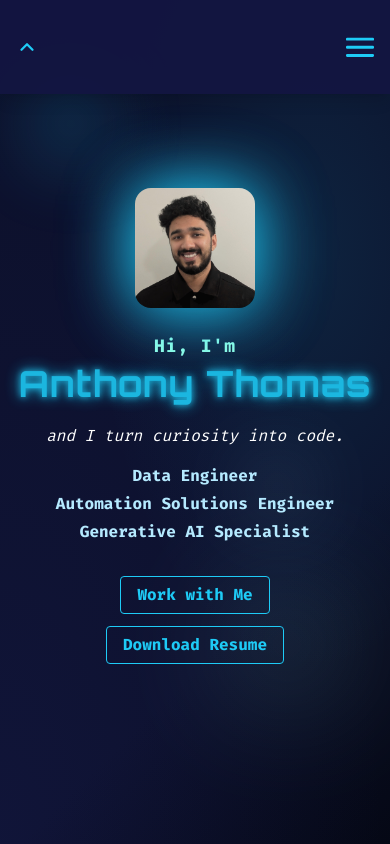
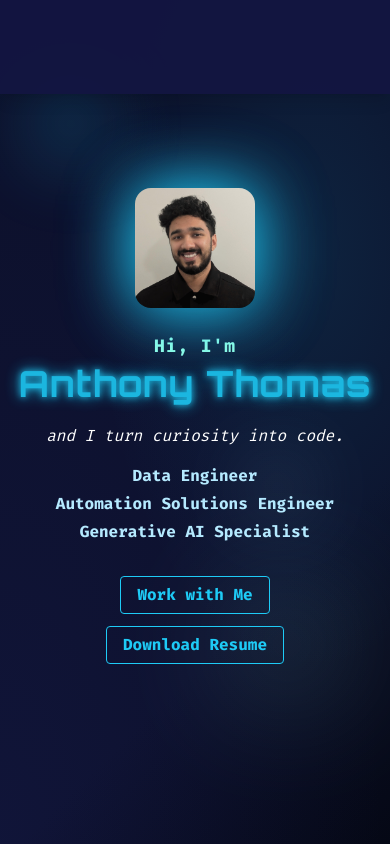
Before and after one commit to DaVincisGit/portfolio-site-2, a React (Vite) app: page / in a window 390 px wide. Shown: the top 844 px of the page. Built offline with nearby package versions, Linux system fonts and the light colour scheme; the HTML template or start-up script is replaced by a standard one.

Commit message:
feat(navbar): hide scroll-to-top arrow until user scrolls down

```diff
--- a/src/components/NavBar.tsx
+++ b/src/components/NavBar.tsx
@@ -1,23 +1,9 @@
-import React, { useState } from "react";
+import React, { useState, useEffect } from "react";
 
-// Small, sharp, pointy chevron up icon (SVG)
+// ChevronUpIcon as before
 const ChevronUpIcon = () => (
   <svg width="22" height="22" viewBox="0 0 24 24" fill="none">
     <path d="M6 15l6-6 6 6" stroke="#1ecbf6" strokeWidth="2.5" strokeLinecap="round" strokeLinejoin="round"/>
-  </svg>
-);
-
-// Hamburger and X icons (SVGs)
-const HamburgerIcon = () => (
-  <svg width="28" height="28" viewBox="0 0 24 24" fill="none">
-    <rect y="4" width="24" height="2.5" rx="1" fill="#1ecbf6"/>
-    <rect y="11" width="24" height="2.5" rx="1" fill="#1ecbf6"/>
-    <rect y="18" width="24" height="2.5" rx="1" fill="#1ecbf6"/>
-  </svg>
-);
-const XIcon = () => (
-  <svg width="28" height="28" viewBox="0 0 24 24" fill="none">
-    <path d="M6 6l12 12M6 18L18 6" stroke="#1ecbf6" strokeWidth="2.5" strokeLinecap="round"/>
   </svg>
 );
 
@@ -29,73 +15,36 @@ const sections = [
 ];
 
 const NavBar: React.FC = () => {
-  const [menuOpen, setMenuOpen] = useState(false);
+  const [showArrow, setShowArrow] = useState(false);
 
-  // Close menu on navigation (mobile)
-  const handleNavClick = () => setMenuOpen(false);
+  useEffect(() => {
+    const onScroll = () => {
+      // Show arrow if user scrolled down 50px or more
+      setShowArrow(window.scrollY > 50);
+    };
+    window.addEventListener("scroll", onScroll);
+    return () => window.removeEventListener("scroll", onScroll);
+  }, []);
+
+  // ...Hamburger menu code as before...
 
   return (
     <nav className="fixed top-0 left-0 w-full bg-[#131642] bg-opacity-95 z-50 py-3 shadow-lg">
       <div className="relative flex items-center justify-between max-w-6xl mx-auto px-4">
         {/* Scroll to Top Icon - Far Left */}
-        <div className="flex-shrink-0">
+        <div className="flex-shrink-0 transition-opacity duration-300"
+             style={{ opacity: showArrow ? 1 : 0, pointerEvents: showArrow ? "auto" : "none" }}>
           <a
             href="#header"
             className="hover:bg-[#1ecbf6]/10 rounded-full p-1 transition"
             title="Scroll to Top"
+            aria-label="Scroll to Top"
           >
             <ChevronUpIcon />
           </a>
         </div>
 
-        {/* Hamburger for mobile (hidden on md+) */}
-        <button
-          className="md:hidden ml-auto text-neonblue focus:outline-none z-50"
-          onClick={() => setMenuOpen(!menuOpen)}
-          aria-label={menuOpen ? "Close menu" : "Open menu"}
-        >
-          {menuOpen ? <XIcon /> : <HamburgerIcon />}
-        </button>
-
-        {/* Nav Links */}
-        <ul
-          className={`
-            hidden md:flex gap-8 mx-auto
-          `}
-        >
-          {sections.map(section => (
-            <li key={section.id}>
-              <a
-                href={`#${section.id}`}
-                className="text-neonblue font-orbitron text-lg px-2 hover:text-[#fff] transition"
-              >
-                {section.label}
-              </a>
-            </li>
-          ))}
-        </ul>
-
-        {/* Mobile Menu Overlay */}
-        <ul
-          className={`
-            flex flex-col items-center gap-8 bg-[#131642] bg-opacity-100 py-10 px-8 rounded-b-xl absolute top-full left-0 w-full shadow-lg
-            transition-all duration-300
-            ${menuOpen ? "block" : "hidden"}
-            md:hidden
-          `}
-        >
-          {sections.map(section => (
-            <li key={section.id}>
-              <a
-                href={`#${section.id}`}
-                className="text-neonblue font-orbitron text-xl px-2 hover:text-[#fff] transition"
-                onClick={handleNavClick}
-              >
-                {section.label}
-              </a>
-            </li>
-          ))}
-        </ul>
+        {/* ...rest of your navbar code (hamburger, links) */}
       </div>
     </nav>
   );
```
